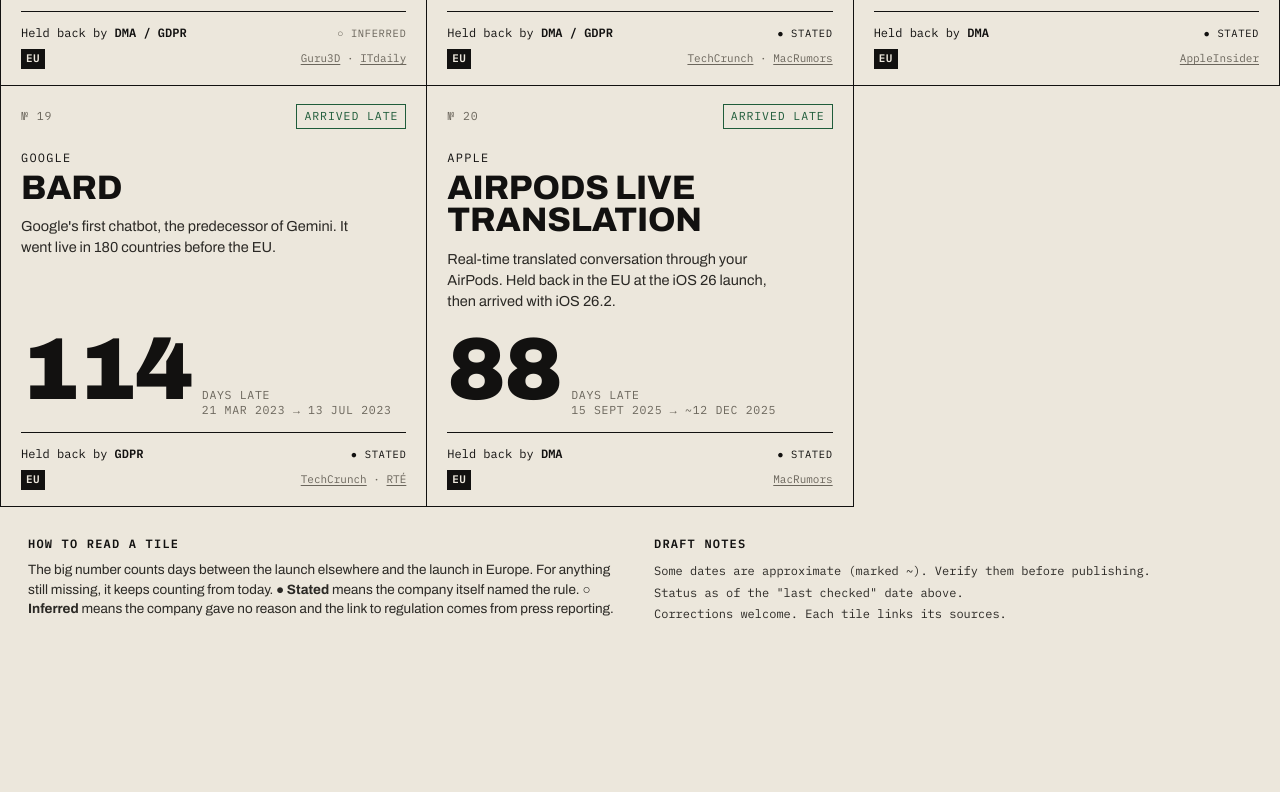
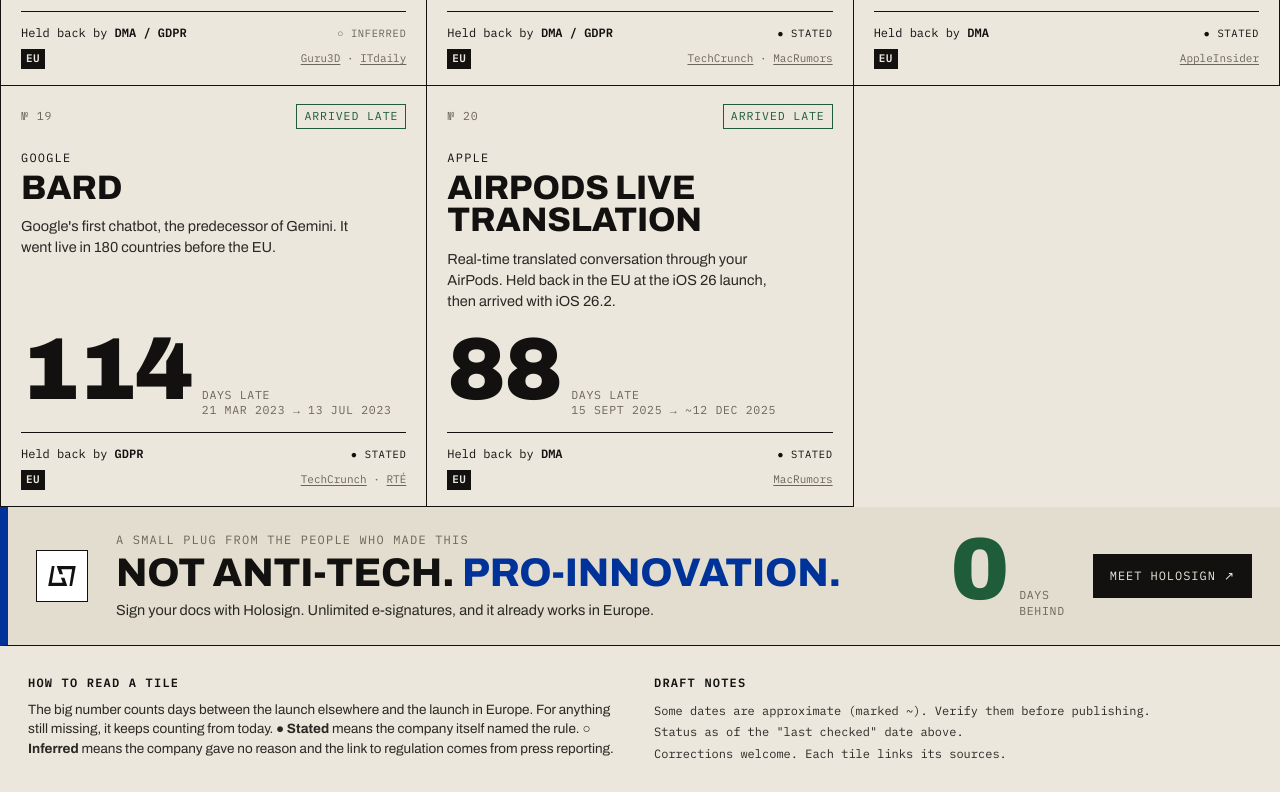
Before and after one commit to tomschouteden/antitech, a plain HTML site: page index.html in a window 1280 px wide. Shown: the part 3151-3943 px from the top of the page. Before the commit the page ends 3804 px from the top, so only its background shows below. Drawn offline with Linux system fonts and the light colour scheme; a script that the page names is missing.

Commit message:
Add Holosign plug above the footer
Co-Authored-By: Claude Opus 5.5 <noreply@anthropic.com>

```diff
--- a/index.html
+++ b/index.html
@@ -115,6 +115,22 @@
   .src a{color:var(--mute);text-underline-offset:2px}
   .src a:hover{color:var(--ink)}
 
+  /* holosign plug */
+  .plug{display:grid;grid-template-columns:auto 1fr auto auto;align-items:center;gap:28px;padding:24px 28px;
+    background:var(--paper-2);border-bottom:1px solid var(--line);border-left:8px solid var(--signal)}
+  .plug .logo{display:grid;place-items:center;width:52px;height:52px;border:1px solid var(--ink);background:#fff}
+  .plug .logo svg{width:28px;height:28px}
+  .plug h2{font-variation-settings:"wdth" 72;font-weight:800;font-size:clamp(28px,3.4vw,40px);line-height:.95;
+    text-transform:uppercase;letter-spacing:-.005em;margin-top:6px}
+  .plug h2 em{font-style:normal;color:var(--signal);white-space:nowrap}
+  .plug p{margin-top:8px;color:#2b2925;font-size:14.5px}
+  .plug .zero{display:flex;align-items:baseline;gap:10px}
+  .plug .zero .n{font-variation-settings:"wdth" 62;font-weight:900;font-size:88px;line-height:.82;color:var(--ok)}
+  .plug .zero .u{font-family:var(--mono);font-size:11.5px;text-transform:uppercase;letter-spacing:.06em;line-height:1.35;color:var(--mute)}
+  .plug a.go{font-family:var(--mono);font-size:12px;text-transform:uppercase;letter-spacing:.08em;text-decoration:none;
+    padding:12px 16px;background:var(--ink);color:var(--paper);border:1px solid var(--ink);white-space:nowrap}
+  .plug a.go:hover{background:var(--signal);border-color:var(--signal)}
+
   /* footer */
   footer{display:grid;grid-template-columns:1fr 1fr;gap:28px;padding:28px;font-size:13.5px;color:#2b2925}
   footer h3{font-family:var(--mono);font-size:12px;text-transform:uppercase;letter-spacing:.1em;margin-bottom:8px;color:var(--ink)}
@@ -131,6 +147,10 @@
     .stat .n{font-size:34px}
     footer{grid-template-columns:1fr;padding:20px 16px}
     .bar .sort{margin-left:0}
+    .plug{grid-template-columns:auto 1fr;gap:16px 18px;padding:20px 16px;border-left-width:6px}
+    .plug .zero,.plug a.go{grid-column:1/-1}
+    .plug a.go{justify-self:start}
+    .plug .zero .n{font-size:64px}
   }
 </style>
 <script defer src="/stats/script.js" data-website-id="0db22b3b-f31e-4eb3-b6e3-dd82995d69ca" data-host-url="/stats" data-domains="antitech.eu,www.antitech.eu"></script>
@@ -166,6 +186,17 @@
 </nav>
 
 <main id="grid"></main>
+
+<aside class="plug" aria-label="Holosign">
+  <div class="logo"><svg viewBox="100 100 600 600" role="img" aria-label="Holosign logo"><path fill="currentColor" d="m183.25 186.39l-78.57 427.22h408.26l-61.19-178h-74.53l38.09 110.81h-232.3l57.07-360.03z"/><path fill="currentColor" d="m616.05 613.61l78.57-427.22h-408.26l61.19 178h74.53l-38.09-110.81h232.31l-57.08 360.03z"/></svg></div>
+  <div>
+    <div class="kicker">A small plug from the people who made this</div>
+    <h2>Not anti-tech. <em>Pro-innovation.</em></h2>
+    <p>Sign your docs with Holosign. Unlimited e-signatures, and it already works in Europe.</p>
+  </div>
+  <div class="zero"><span class="n">0</span><span class="u">days<br>behind</span></div>
+  <a class="go" href="https://holosign.co/?utm_source=antitech.eu&amp;utm_medium=referral&amp;utm_campaign=antitech" target="_blank" rel="noreferrer">Meet Holosign ↗</a>
+</aside>
 
 <footer>
   <div>
```
